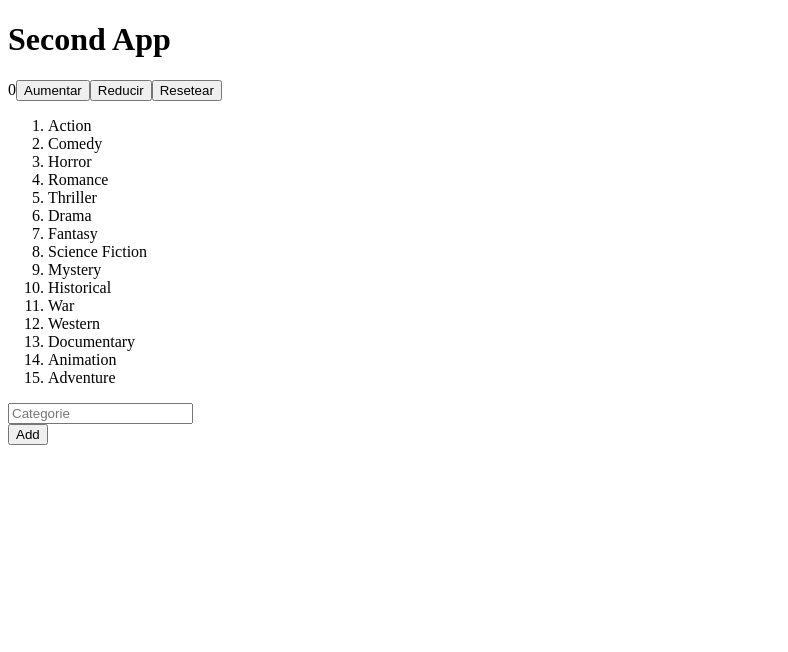
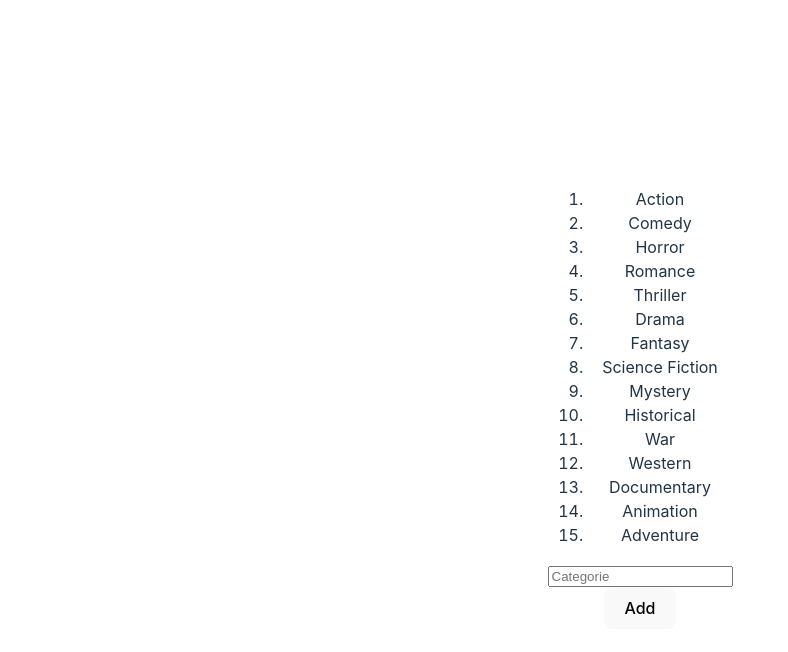
Before and after one commit to Lecho67/Homeworks-EDyA2, a React (Vite) app: page / in a window 1280 px wide. Shown: the top 652 px of the page, without its empty margins (0-788 px from the left). Built offline with nearby package versions, Linux system fonts and the light colour scheme.

Commit message:
Eliminados componentes de otros challenges y añadido el css

```diff
--- a/src/App.jsx
+++ b/src/App.jsx
@@ -1,4 +1,3 @@
-import FirstApp from "./FirstApp";
 import ComponentApp from "./componentapp";
 import CategorieInput from "./CategorieInput";
 import AddCategories from "./AddCategories";
@@ -35,7 +34,6 @@ function App () {
     }
     return (
         <>
-            <FirstApp title = "Second App"/>
             <ComponentApp items = {categories}/>
             <CategorieInput handleChange = {handleChange}/>
             <AddCategories handleClick = {handleClick}/>
--- a/src/FirstApp.jsx
+++ /dev/null
@@ -1,35 +0,0 @@
-import Proptypes from "prop-types";
-import { useState } from "react";
-
-
-const FirstApp = ({ title = "First App", sum = 0}) => {
-
-    const [count, setCount] = useState(sum);
-
-    const sumar = () => {
-        setCount(count + 1);
-    }
-    const restar = () => {
-        setCount(count - 1);
-    }
-    const resetear = () => {
-        setCount(0);
-        console.log("wao", count);
-    }
-
-    return (
-        <>
-            <h1>{title}</h1>
-            <span>{count}</span>
-            <button onClick={() => sumar()}>Aumentar</button>
-            <button onClick={() => restar()}>Reducir</button>
-            <button onClick={() => resetear()}>Resetear</button>
-        </>
-    )
-}
-
-FirstApp.proptyes = {
-    title: Proptypes.string.isRequired,
-    sum: Proptypes.number.isRequired
-}
-export default FirstApp
--- a/src/main.jsx
+++ b/src/main.jsx
@@ -1,7 +1,8 @@
 import React from 'react'
 import ReactDOM from 'react-dom/client'
 import App from './App.jsx'
-
+import './index.css'
+import './App.css'
 
 ReactDOM.createRoot(document.getElementById('root')).render(
   <React.StrictMode>
```
